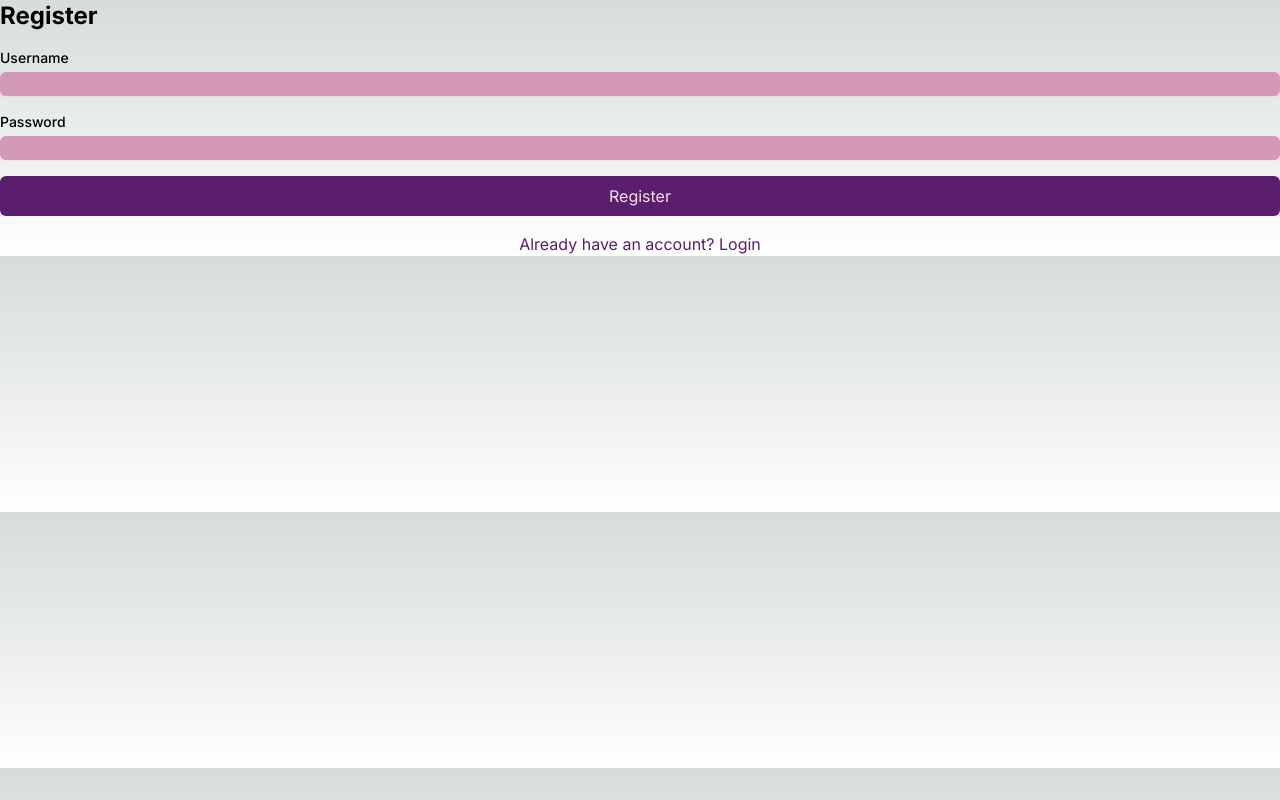
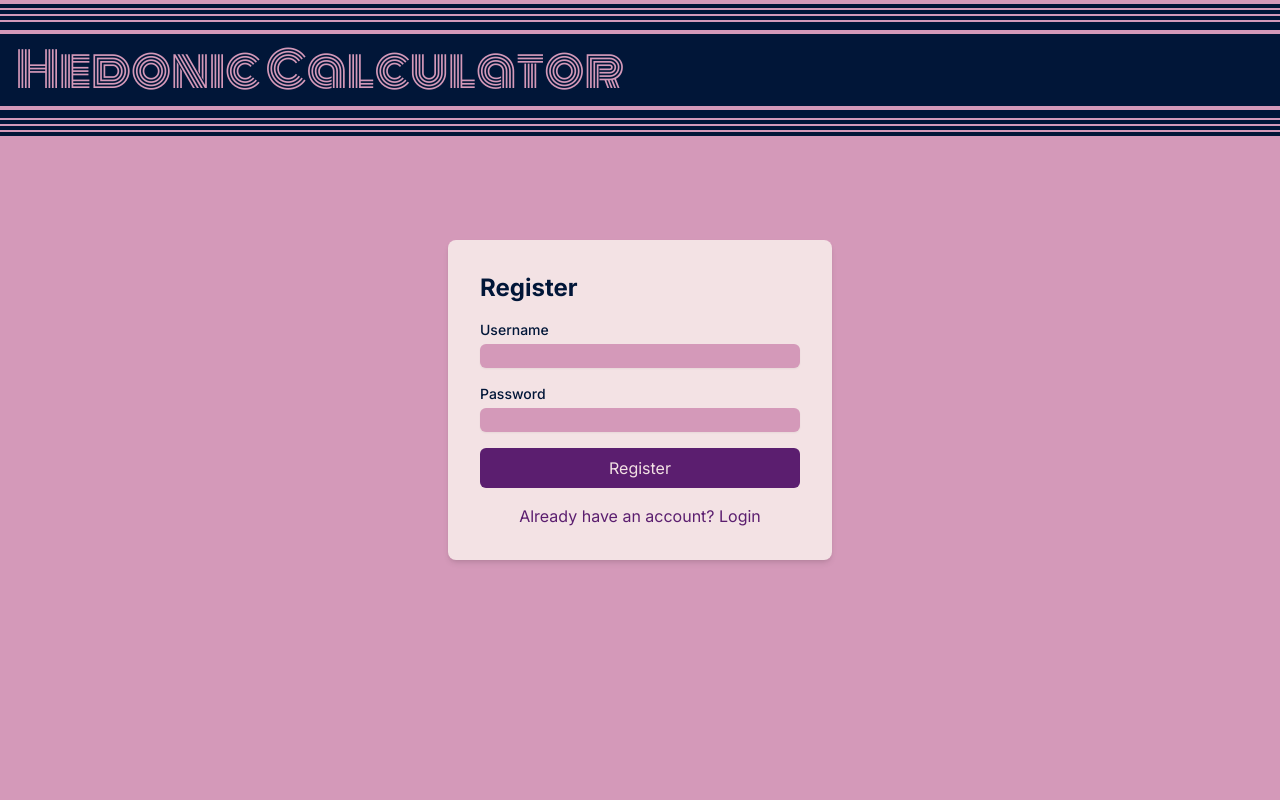
Before and after one commit to JackBadawy/Hedonic-Calculator, a Next.js app: page /register in a window 1280 px wide. Built offline with nearby package versions, Linux system fonts and the light colour scheme.

Commit message:
fixed register page

```diff
--- a/src/app/login/page.tsx
+++ b/src/app/login/page.tsx
@@ -1,7 +1,6 @@
 "use client";
 import AuthContainer from "../Componants/Auth/AuthContainer";
 import AuthForm from "../Componants/Auth/AuthForm";
-import HNav from "../Componants/Nav/HNav";
 
 export default function Login() {
   return (
--- a/src/app/register/page.tsx
+++ b/src/app/register/page.tsx
@@ -1,6 +1,11 @@
 "use client";
+import AuthContainer from "../Componants/Auth/AuthContainer";
 import AuthForm from "../Componants/Auth/AuthForm";
 
 export default function Register() {
-  return <AuthForm mode="register" />;
+  return (
+    <AuthContainer>
+      <AuthForm mode="register" />
+    </AuthContainer>
+  );
 }
```
